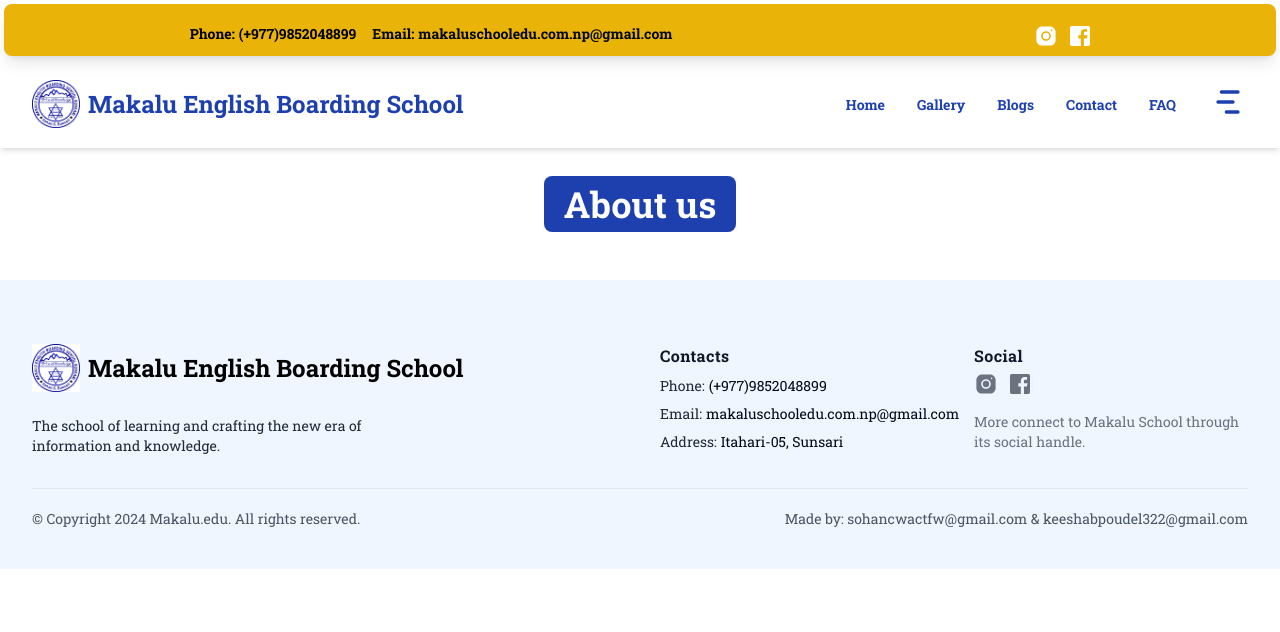
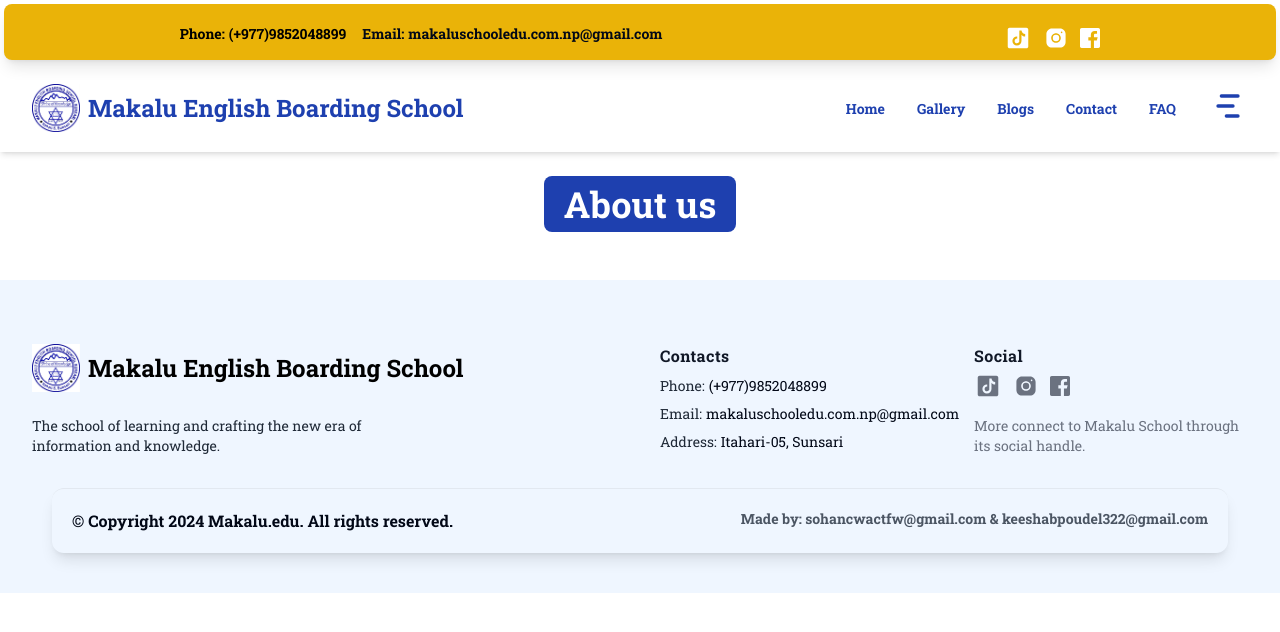
Before and after one commit to makaluschool/makalu-site-project, a Next.js app in the folder makalu-frontend/: page /about in a window 1280 px wide. Shown: the top 632 px of the page. Built offline with nearby package versions, Linux system fonts and the light colour scheme.

Commit message:
fix styling issue and add some link to social icons

```diff
--- /dev/null
+++ b/makalu-frontend/src/app/error.tsx
@@ -0,0 +1,30 @@
+'use client' // Error components must be Client Components
+
+import { useEffect } from 'react'
+
+export default function Error({
+  error,
+  reset,
+}: {
+  error: Error & { digest?: string }
+  reset: () => void
+}) {
+  useEffect(() => {
+    // Log the error to an error reporting service
+    console.error(error)
+  }, [error])
+
+  return (
+    <div>
+      <h2>Something went wrong!</h2>
+      <button
+        onClick={
+          // Attempt to recover by trying to re-render the segment
+          () => reset()
+        }
+      >
+        Try again
+      </button>
+    </div>
+  )
+}
--- a/makalu-frontend/src/components/Footer.tsx
+++ b/makalu-frontend/src/components/Footer.tsx
@@ -4,7 +4,7 @@ import React from "react";
 
 const Footer = () => {
   return (
-    <div className="bg-blue-50">
+    <div className="bg-blue-50 pb-5">
       <div className="px-4 pt-16 mx-auto sm:max-w-xl md:max-w-full lg:max-w-screen-xl md:px-24 lg:px-8 ">
         <div className="grid gap-10 row-gap-6 mb-8 sm:grid-cols-2 lg:grid-cols-4">
           <div className="sm:col-span-2">
@@ -74,16 +74,26 @@ const Footer = () => {
               Social
             </span>
             <div className="flex items-center mt-1 space-x-3">
-              {/* <a
-                href="/"
-                className="text-gray-500 transition-colors duration-300 hover:text-blue-400"
-              >
-                <svg viewBox="0 0 24 24" fill="currentColor" className="h-5">
-                  <path d="M24,4.6c-0.9,0.4-1.8,0.7-2.8,0.8c1-0.6,1.8-1.6,2.2-2.7c-1,0.6-2,1-3.1,1.2c-0.9-1-2.2-1.6-3.6-1.6 c-2.7,0-4.9,2.2-4.9,4.9c0,0.4,0,0.8,0.1,1.1C7.7,8.1,4.1,6.1,1.7,3.1C1.2,3.9,1,4.7,1,5.6c0,1.7,0.9,3.2,2.2,4.1 C2.4,9.7,1.6,9.5,1,9.1c0,0,0,0,0,0.1c0,2.4,1.7,4.4,3.9,4.8c-0.4,0.1-0.8,0.2-1.3,0.2c-0.3,0-0.6,0-0.9-0.1c0.6,2,2.4,3.4,4.6,3.4 c-1.7,1.3-3.8,2.1-6.1,2.1c-0.4,0-0.8,0-1.2-0.1c2.2,1.4,4.8,2.2,7.5,2.2c9.1,0,14-7.5,14-14c0-0.2,0-0.4,0-0.6 C22.5,6.4,23.3,5.5,24,4.6z"></path>
-                </svg>
-              </a> */}
               <a
-                href="/"
+            href="https://www.tiktok.com/@makaluschool?_t=8qI8p5wkElU&_r=1"
+            className="text-gray-500 transition-colors duration-300 hover:text-red-800 flex items-center"
+          >
+            <svg
+              xmlns="http://www.w3.org/2000/svg"
+              x="0px"
+              y="0px"
+              width="28"
+              height="28"
+              viewBox="0 0 30 30"
+            >
+              <path
+                fill="currentColor"
+                d="M24,4H6C4.895,4,4,4.895,4,6v18c0,1.105,0.895,2,2,2h18c1.105,0,2-0.895,2-2V6C26,4.895,25.104,4,24,4z M22.689,13.474 c-0.13,0.012-0.261,0.02-0.393,0.02c-1.495,0-2.809-0.768-3.574-1.931c0,3.049,0,6.519,0,6.577c0,2.685-2.177,4.861-4.861,4.861 C11.177,23,9,20.823,9,18.139c0-2.685,2.177-4.861,4.861-4.861c0.102,0,0.201,0.009,0.3,0.015v2.396c-0.1-0.012-0.197-0.03-0.3-0.03 c-1.37,0-2.481,1.111-2.481,2.481s1.11,2.481,2.481,2.481c1.371,0,2.581-1.08,2.581-2.45c0-0.055,0.024-11.17,0.024-11.17h2.289 c0.215,2.047,1.868,3.663,3.934,3.811V13.474z"
+              ></path>
+            </svg>
+          </a>
+              <a
+                href="https://www.instagram.com/makaluenglishboarding/"
                 className="text-gray-500 transition-colors duration-300 hover:text-orange-400"
               >
                 <svg viewBox="0 0 30 30" fill="currentColor" className="h-6">
@@ -106,13 +116,13 @@ const Footer = () => {
             </p>
           </div>
         </div>
-        <div className="flex flex-col-reverse justify-between pt-5 pb-10 border-t lg:flex-row">
-          <p className="text-sm text-gray-600">
+        <div className="flex flex-col-reverse justify-between pt-5  border-t lg:flex-row rounded-xl shadow-lg m-5 pb-5  pl-5 pr-5">
+          <p className="text-md  font-bold">
             © Copyright 2024 Makalu.edu. All rights reserved.
           </p>
           <ul className="flex flex-col mb-3 space-y-2 lg:mb-0 sm:space-y-0 sm:space-x-5 sm:flex-row">
             <li>
-              <p className="text-sm text-gray-600 transition-colors duration-300 hover:text-deep-purple-accent-400">
+              <p className="text-sm text-gray-600 transition-colors duration-300 hover:text-deep-purple-accent-400 text-md  font-bold">
                 Made by: sohancwactfw@gmail.com & keeshabpoudel322@gmail.com
               </p>
             </li>
--- a/makalu-frontend/src/components/Home/CommunityBlogs.tsx
+++ b/makalu-frontend/src/components/Home/CommunityBlogs.tsx
@@ -7,12 +7,12 @@ const CommunityBlogs = ({ data }: any) => {
     <div>
       <div className="sm:m-10 sm:p-10">
         <div
-          className="title flex justify-center sm:ml-[-7rem]"
+          className="title flex justify-center sm:ml-[-7rem] mr-20"
           data-aos="fade-up"
         >
           <h2 className="font-bold text-3xl w-36  shadow-md p-5 sm:whitespace-nowrap rounded-lg m-10">
             Our
-            <span className="bg-blue-700 rounded-md text-white sm:p-2 ml-2">
+            <span className="bg-blue-700 rounded-md text-white sm:p-2 ml-2 p-2">
               Community
             </span>
           </h2>
--- a/makalu-frontend/src/components/Home/Message/Message.tsx
+++ b/makalu-frontend/src/components/Home/Message/Message.tsx
@@ -12,8 +12,8 @@ const Message = ({ data }: any) => {
           </h2>
         </div>
       </div>
-      <div className="flex flex-row justify-end items-center p-6 mt-10">
-        <p className="max-w-2xl text-xl font-medium text-center md:text-xl lg:text-lg" data-aos="fade-right">
+      <div className="sm:flex sm:flex-row sm:justify-end sm:items-center p-6 mt-10">
+        <p className="max-w-2xl sm:text-xl font-medium sm:text-center md:text-xl lg:text-lg" data-aos="fade-right">
           {data.message}
         </p>
         <footer className="flex flex-col gap-6 mt-6 md:mt-12 ml-10" data-aos="fade-left">
--- a/makalu-frontend/src/components/Home/Navbar/Drawerbtn.tsx
+++ b/makalu-frontend/src/components/Home/Navbar/Drawerbtn.tsx
@@ -77,11 +77,7 @@ const Drawerbtn = () => {
                   Events
                 </h1>
               </Link>
-              <Link href={"/staffs"} className="">
-                <h1 className="text-xl hover:bg-slate-100 hover:text-blue-600 cursor-pointer p-5 rounded-sm m-2 ">
-                  Faculty and Staff
-                </h1>
-              </Link>
+
 
             </div>
           </div>
--- a/makalu-frontend/src/components/Home/Navbar/Toptipnav.tsx
+++ b/makalu-frontend/src/components/Home/Navbar/Toptipnav.tsx
@@ -10,11 +10,7 @@ const Toptipnav = () => {
           className="flex text-black font-bold hover:text-white"
         >
           <p className="mr-1 ">Phone:</p>
-              <p
-                aria-label="Our phone"
-                title="Our phone"
-                className=""
-              >
+          <p aria-label="Our phone" title="Our phone" className="">
             (+977)9852048899
           </p>
         </Link>
@@ -23,11 +19,7 @@ const Toptipnav = () => {
           className="flex font-semibold hover:text-white "
         >
           <p className="mr-1">Email:</p>
-              <p
-                aria-label="Our email"
-                title="Our email"
-                className=" "
-              >
+          <p aria-label="Our email" title="Our email" className=" ">
             makaluschooledu.com.np@gmail.com
           </p>
         </Link>
@@ -44,18 +36,27 @@ const Toptipnav = () => {
             </Link> */}
       </div>
       <div className="social">
-
         <div className="flex items-center  space-x-3 ">
-              {/* <a
-                href="/"
-                className="text-white transition-colors duration-300 hover:text-blue-400"
+          <a
+            href="https://www.tiktok.com/@makaluschool?_t=8qI8p5wkElU&_r=1"
+            className="text-white transition-colors duration-300 hover:text-red-800 flex items-center"
           >
-                <svg viewBox="0 0 24 24" fill="currentColor" className="h-5">
-                  <path d="M24,4.6c-0.9,0.4-1.8,0.7-2.8,0.8c1-0.6,1.8-1.6,2.2-2.7c-1,0.6-2,1-3.1,1.2c-0.9-1-2.2-1.6-3.6-1.6 c-2.7,0-4.9,2.2-4.9,4.9c0,0.4,0,0.8,0.1,1.1C7.7,8.1,4.1,6.1,1.7,3.1C1.2,3.9,1,4.7,1,5.6c0,1.7,0.9,3.2,2.2,4.1 C2.4,9.7,1.6,9.5,1,9.1c0,0,0,0,0,0.1c0,2.4,1.7,4.4,3.9,4.8c-0.4,0.1-0.8,0.2-1.3,0.2c-0.3,0-0.6,0-0.9-0.1c0.6,2,2.4,3.4,4.6,3.4 c-1.7,1.3-3.8,2.1-6.1,2.1c-0.4,0-0.8,0-1.2-0.1c2.2,1.4,4.8,2.2,7.5,2.2c9.1,0,14-7.5,14-14c0-0.2,0-0.4,0-0.6 C22.5,6.4,23.3,5.5,24,4.6z"></path>
+            <svg
+              xmlns="http://www.w3.org/2000/svg"
+              x="0px"
+              y="0px"
+              width="28"
+              height="28"
+              viewBox="0 0 30 30"
+            >
+              <path
+                fill="currentColor"
+                d="M24,4H6C4.895,4,4,4.895,4,6v18c0,1.105,0.895,2,2,2h18c1.105,0,2-0.895,2-2V6C26,4.895,25.104,4,24,4z M22.689,13.474 c-0.13,0.012-0.261,0.02-0.393,0.02c-1.495,0-2.809-0.768-3.574-1.931c0,3.049,0,6.519,0,6.577c0,2.685-2.177,4.861-4.861,4.861 C11.177,23,9,20.823,9,18.139c0-2.685,2.177-4.861,4.861-4.861c0.102,0,0.201,0.009,0.3,0.015v2.396c-0.1-0.012-0.197-0.03-0.3-0.03 c-1.37,0-2.481,1.111-2.481,2.481s1.11,2.481,2.481,2.481c1.371,0,2.581-1.08,2.581-2.45c0-0.055,0.024-11.17,0.024-11.17h2.289 c0.215,2.047,1.868,3.663,3.934,3.811V13.474z"
+              ></path>
             </svg>
-              </a> */}
+          </a>
           <a
-                href="/"
+            href="https://www.instagram.com/makaluenglishboarding/"
             className="text-white transition-colors duration-300 hover:text-orange-500"
           >
             <svg viewBox="0 0 30 30" fill="currentColor" className="h-6">
```
Lines whose indentation alone changed are shown as unchanged.
